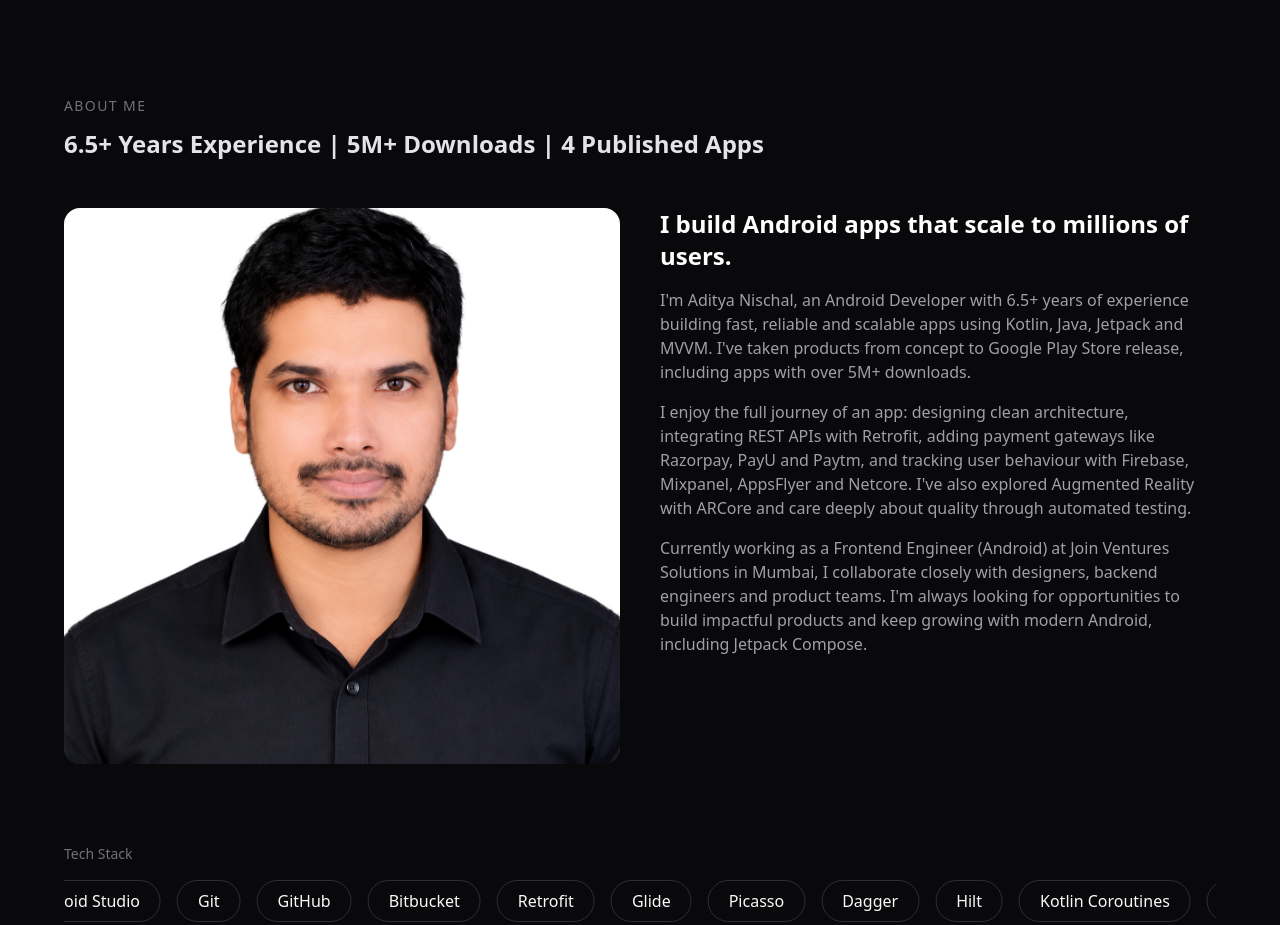
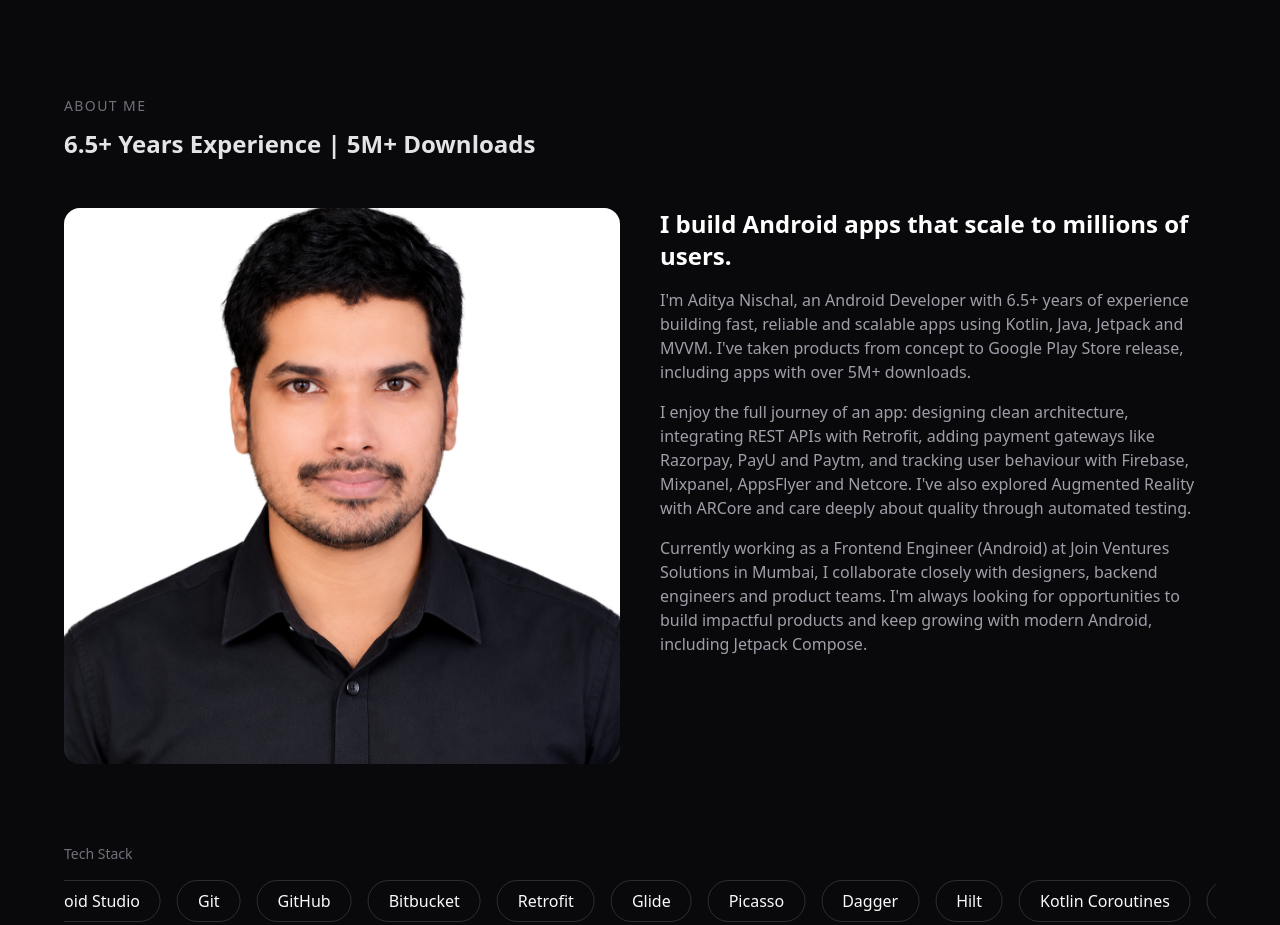
Before and after one commit to adityanischal217/aditya-portfolio, a Next.js app: page / in a window 1280 px wide. Shown: the part 800-1725 px from the top of the page. Built offline with nearby package versions, Linux system fonts and the light colour scheme.

Commit message:
ABOUT ME CHANGES

```diff
--- a/components/About.tsx
+++ b/components/About.tsx
@@ -7,7 +7,7 @@ export default function About() {
       <div className="mx-auto max-w-6xl">
         <p className="text-sm uppercase tracking-widest text-zinc-500">About Me</p>
         <h2 className="mt-3 max-w-3xl text-lg font-semibold text-zinc-200 md:text-2xl">
-          6.5+ Years Experience | 5M+ Downloads | 4 Published Apps
+          6.5+ Years Experience | 5M+ Downloads
         </h2>
 
         <div className="mt-12 grid gap-10 md:grid-cols-2">
```
